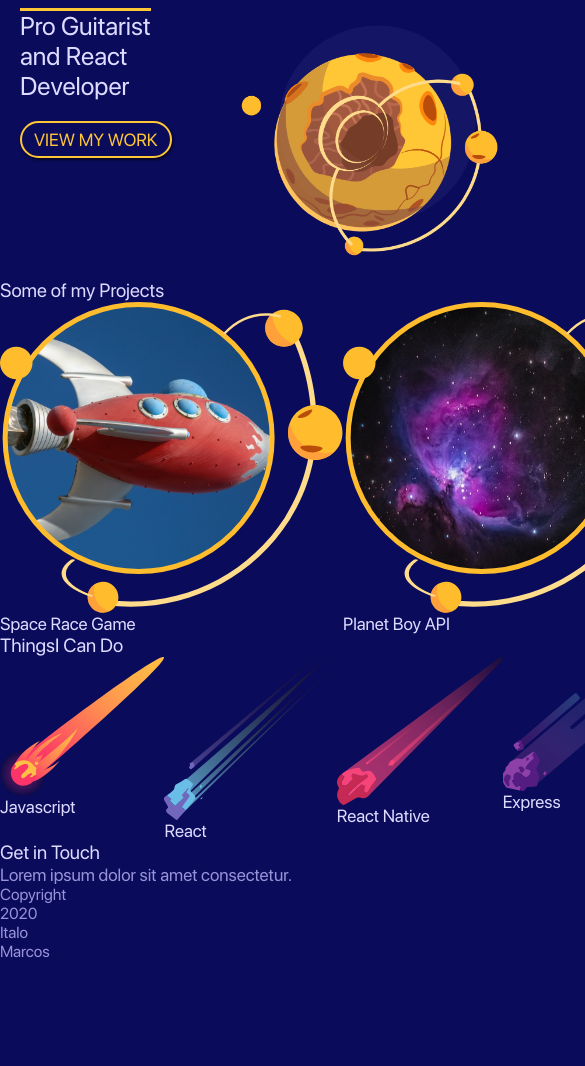
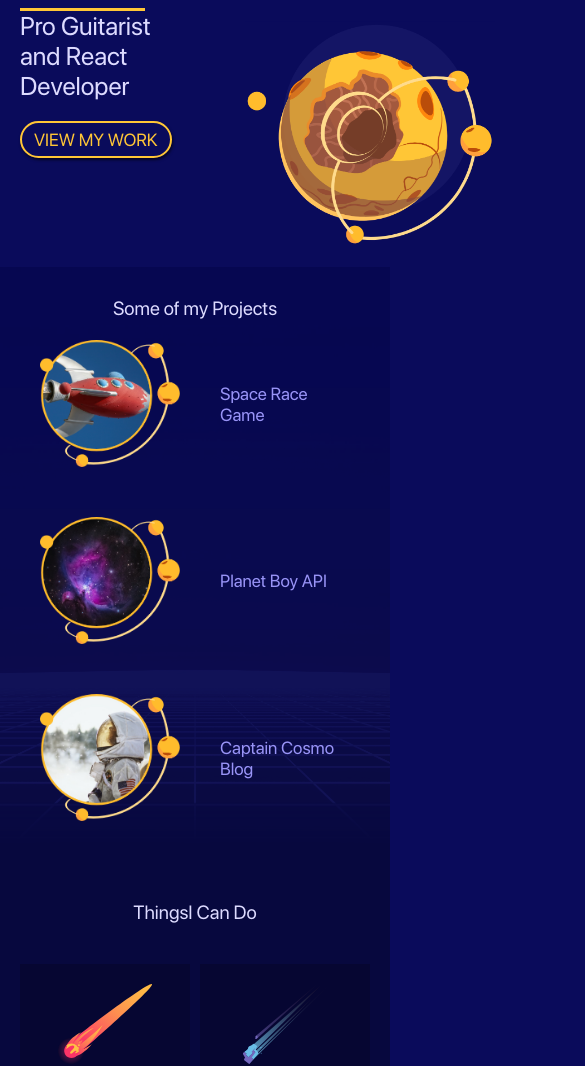
Before and after one commit to italomarcos1/responsive-css-grid-build-lesson-14, a plain HTML site: page index.html in a window 390 px wide. Shown: the part 67-1133 px from the top of the page, 585 px wide, since content can reach past the window. Before the commit the page ends 1028 px from the top, so only its background shows below. Drawn offline with Linux system fonts and the light colour scheme.

Commit message:
testando mobile

```diff
--- a/styles.css
+++ b/styles.css
@@ -101,6 +101,7 @@ h4 {
 .grid {
   display: grid;
   grid-template-columns: repeat(8, 1fr);
+  gap: 10px;
 }
 
 .site-nav {
@@ -137,6 +138,61 @@ h4 {
 #welcome-img img {
   width: 200%;
 }
+
+#portfolio {
+  background-image: url("./assets/square_bg.png");
+  background-size: cover;
+  background-repeat: no-repeat;
+  background-position: bottom;
+  padding: 30px 20px;
+}
+
+#portfolio h3 {
+  margin-bottom: 0;
+  text-align: center;
+}
+
+.projects a {
+  grid-column: 1/9;
+  margin: 20px 0;
+  display: flex;
+}
+
+.projects a * {
+  margin: 0 20px;
+  max-width: 40%;
+  align-self: center;
+}
+
+.projects a h4 {
+  color: #9994f7;
+}
+
+#skills {
+  padding: 30px 20px;
+  background-color: #07083e;
+}
+
+#skills h3 {
+  text-align: center;
+}
+
+#skills ul {
+  margin: 40px 0;
+}
+
+#skills li {
+  padding: 10px;
+  background-color: rgba(0, 0, 0, 0.2);
+  grid-column: span 4;
+  text-align: center;
+}
+
+#skills img {
+  height: 80px;
+  margin: 10px auto;
+}
+
 /* small tablet styles */
 
 @media screen and (min-width: 620px) {
```
Also changed, not shown: 1 other file.
